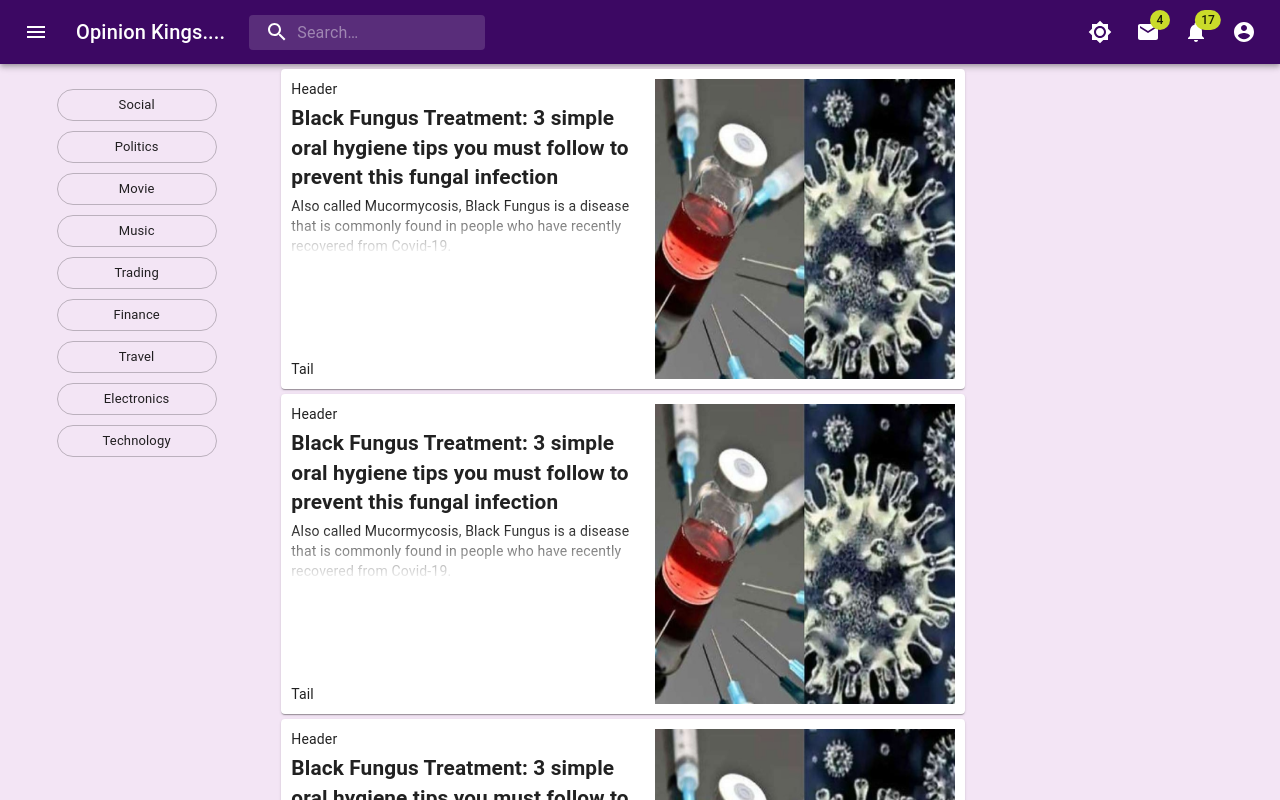
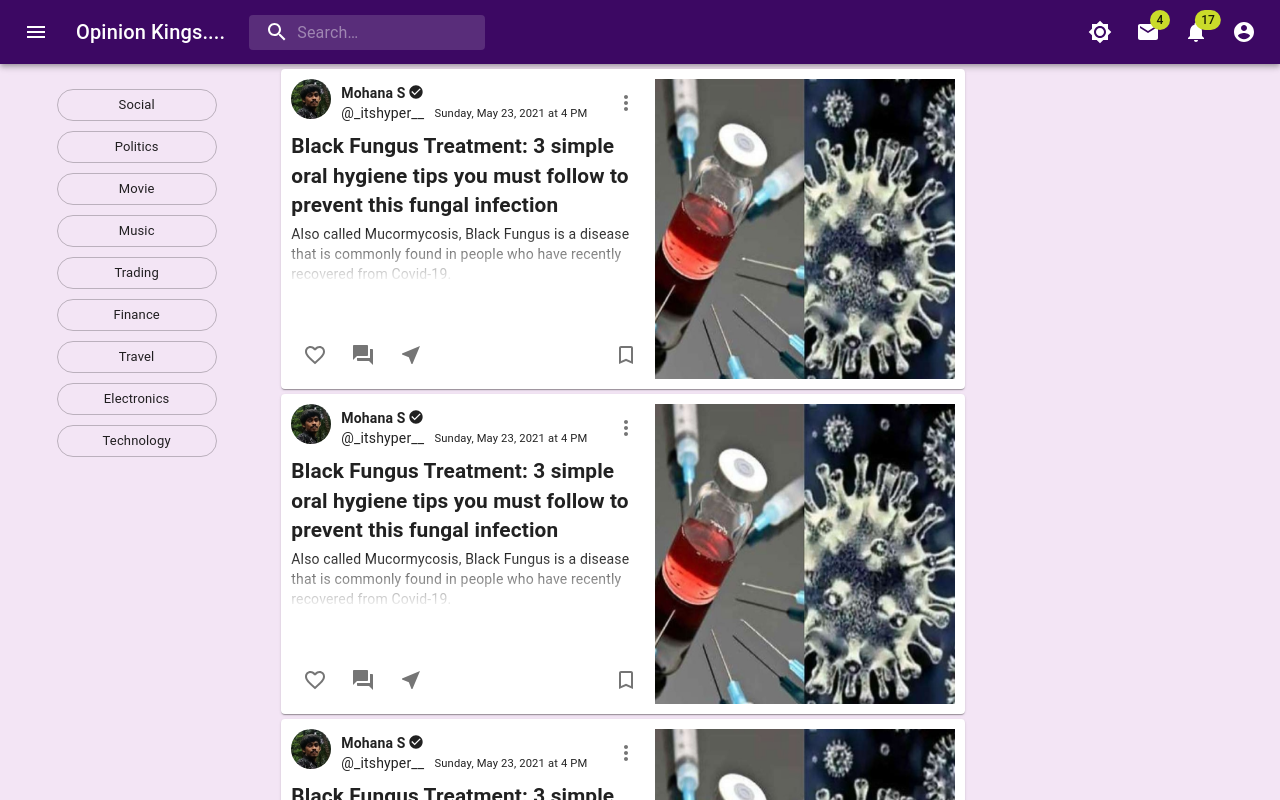
Before and after one commit to Hypermona/opinionkings, a React (Create React App) app: page / in a window 1280 px wide. Shown: the top 800 px of the page. Built offline with nearby package versions, Linux system fonts and the light colour scheme.

Commit message:
Feat: add post head and tail

```diff
--- a/src/Components/Posts/Post.jsx
+++ b/src/Components/Posts/Post.jsx
@@ -14,13 +14,14 @@ function Post() {
     dispatch(fetchPosts());
   }, [dispatch]);
   const { posts, loading } = useSelector((state) => state.posts);
+
   return (
     <>
       {!loading &&
         posts.map((post, i) => (
           <Paper className="post-container" key={i}>
             <div className="header">
-              <PostHead />
+              <PostHead userId={post.author} dateAndTime={post.dateAndTime} />
             </div>
             <div className="body">
               <PostBody post={post} />
--- a/src/Components/Posts/PostHead.jsx
+++ b/src/Components/Posts/PostHead.jsx
@@ -1,7 +1,76 @@
 import React from "react";
+import Avatar from "@material-ui/core/Avatar";
+import Tooltip from "@material-ui/core/Tooltip";
+import CheckCircleIcon from "@material-ui/icons/CheckCircle";
+import IconButton from "@material-ui/core/IconButton";
+import MoreVertIcon from "@material-ui/icons/MoreVert";
+import Menu from "@material-ui/core/Menu";
+import MenuItem from "@material-ui/core/MenuItem";
+import "./postHead.css";
 
-function PostHead() {
-  return <div>Header</div>;
+import { useDispatch, useSelector } from "react-redux";
+import { fetchUsers } from "../../Redux/users";
+
+function PostHead({ userId, dateAndTime }) {
+  const dispatch = useDispatch();
+  React.useEffect(() => {
+    dispatch(fetchUsers());
+  }, [dispatch]);
+  const { users, loading } = useSelector((state) => state.users);
+  const user = users.filter((u) => u.userName === userId)[0];
+
+  const [anchorEl, setAnchorEl] = React.useState(null);
+  const handleClick = (event) => {
+    setAnchorEl(event.currentTarget);
+  };
+  const handleClose = () => {
+    setAnchorEl(null);
+  };
+  const options = {
+    weekday: "long",
+    year: "numeric",
+    month: "long",
+    day: "numeric",
+    hour: "numeric",
+    minuite: "numeric",
+  };
+  console.log(dateAndTime);
+  const _dateAndTime = new Date(dateAndTime).toLocaleDateString(undefined, options);
+  return (
+    <>
+      {!loading && (
+        <div className="header-container">
+          <Avatar src={user.profilePic} alt={user.userName} />
+          <div className="head-about">
+            <p className="name">
+              {user.name}
+              <Tooltip title="verified" placement="right-start">
+                <CheckCircleIcon className="check-badge" />
+              </Tooltip>
+            </p>
+            <p className="user-name">@{user.userName}</p>
+          </div>
+          <p className="date-time">{_dateAndTime}</p>
+          <div style={{ marginLeft: "auto" }}>
+            <IconButton aria-controls="simple-menu" aria-haspopup="true" onClick={handleClick}>
+              <MoreVertIcon />
+            </IconButton>
+            <Menu
+              id="simple-menu"
+              anchorEl={anchorEl}
+              keepMounted
+              open={Boolean(anchorEl)}
+              onClose={handleClose}
+            >
+              <MenuItem onClick={handleClose}>Report</MenuItem>
+              <MenuItem onClick={handleClose}>Not Intrested</MenuItem>
+              <MenuItem onClick={handleClose}>Copy Profile</MenuItem>
+            </Menu>
+          </div>
+        </div>
+      )}
+    </>
+  );
 }
 
 export default PostHead;
--- a/src/Components/Posts/PostTail.jsx
+++ b/src/Components/Posts/PostTail.jsx
@@ -1,7 +1,33 @@
 import React from "react";
+import FavoriteBorderIcon from "@material-ui/icons/FavoriteBorder";
+import BookmarkBorderIcon from "@material-ui/icons/BookmarkBorder";
+import NearMeIcon from "@material-ui/icons/NearMe";
+import QuestionAnswerIcon from "@material-ui/icons/QuestionAnswer";
+import IconButton from "@material-ui/core/IconButton";
+import "./postTail.css";
 
 function PostTail() {
-  return <div>Tail</div>;
+  return (
+    <div className="tail-container">
+      <div>
+        <IconButton>
+          <FavoriteBorderIcon />
+        </IconButton>
+        <IconButton>
+          <QuestionAnswerIcon />
+        </IconButton>
+        <IconButton>
+          <NearMeIcon />
+        </IconButton>
+      </div>
+
+      <div>
+        <IconButton>
+          <BookmarkBorderIcon />
+        </IconButton>
+      </div>
+    </div>
+  );
 }
 
 export default PostTail;
--- a/src/Components/Posts/postHead.css
+++ b/src/Components/Posts/postHead.css
@@ -0,0 +1,31 @@
+.header-container {
+  display: flex;
+}
+.name {
+  font-weight: 600;
+  margin: 0;
+  padding: 0;
+}
+.user-name {
+  margin: 0;
+  padding: 0;
+}
+.check-badge {
+  font-size: 1rem !important;
+  margin-bottom: -2px;
+  margin-left: 3px;
+}
+.head-about {
+  margin: auto 10px;
+}
+.date-time {
+  font-size: 0.7rem;
+  margin: auto 0 5px 0;
+}
+/* @media only screen and (max-width: 600px) {
+  .check-badge {
+    font-size: 1rem;
+    margin-bottom: -2px;
+    margin-left: 3px;
+  }
+} */
--- a/src/Components/Posts/postTail.css
+++ b/src/Components/Posts/postTail.css
@@ -0,0 +1,4 @@
+.tail-container {
+  display: flex;
+  justify-content: space-between;
+}
```
